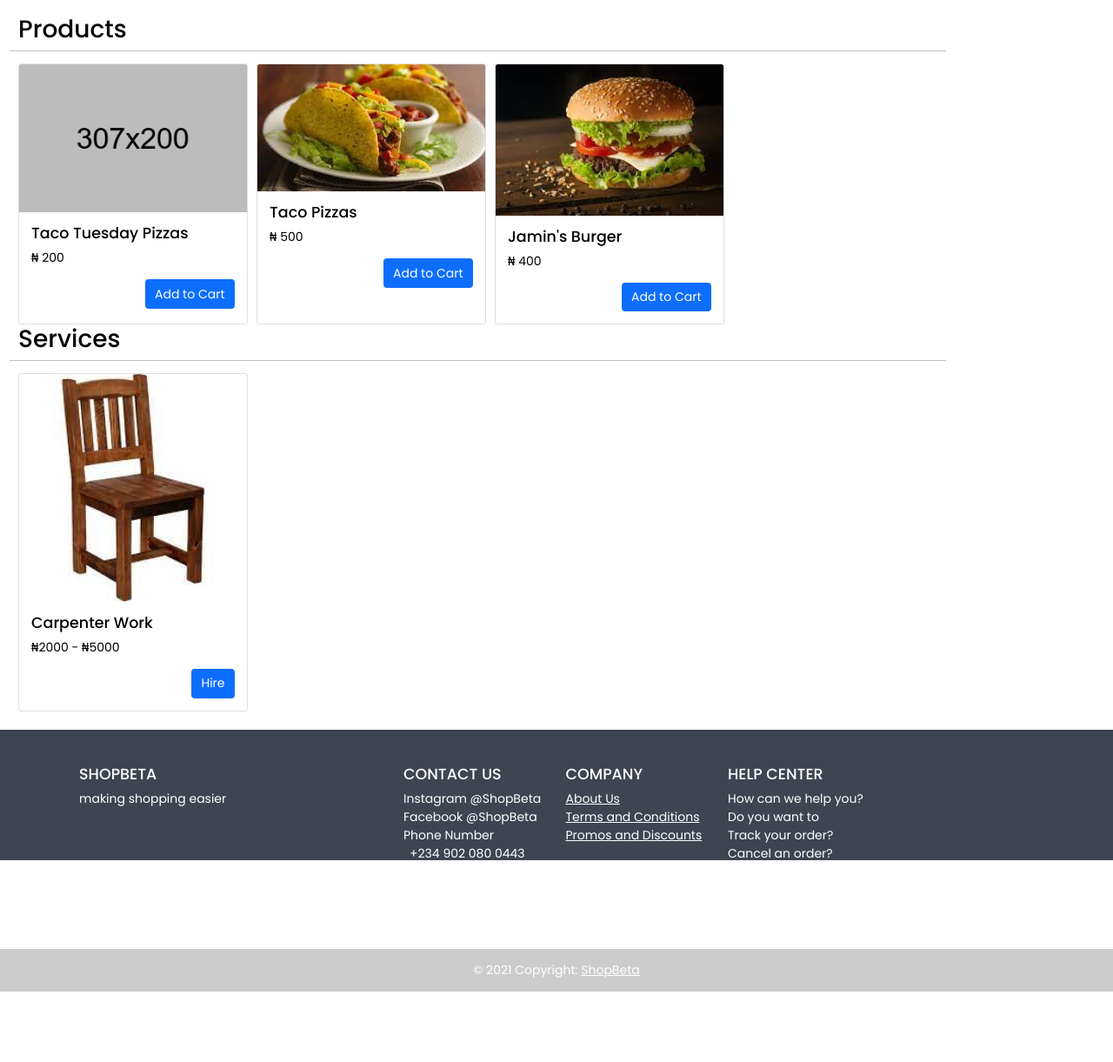
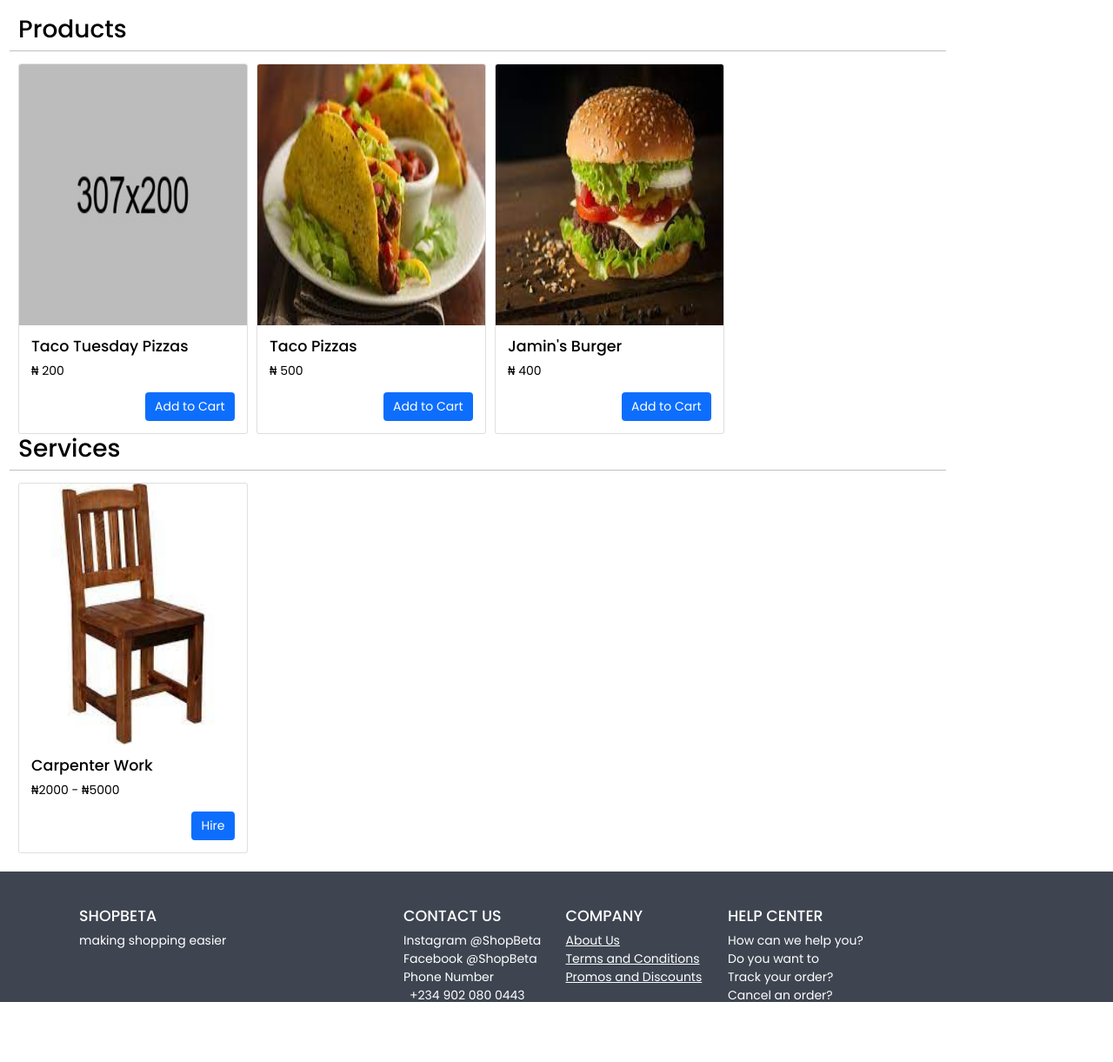
Before and after one commit to Josh596/multi-vendor-ecommerce, a Django app: page /search/ in a window 1280 px wide. Shown: the part 103-1324 px from the top of the page at 87% size. Before the commit the page ends 1243 px from the top, so only its background shows below. Run offline with Django 3.2, Linux system fonts and the light colour scheme; data comes from the database, SQL or seed files in the repository; parts of the project's set-up code (start-up, migrations or seed data) failed here and were passed over.

Commit message:
Modified UI on Search Result

```diff
--- a/store/templates/store/search-results.html
+++ b/store/templates/store/search-results.html
@@ -12,8 +12,8 @@
         <hr>
         <div class="d-flex flex-wrap" style="gap: 10px;">
             {% for product in products %}
-            <div class="card w-25">
-                <img src="{{product.image.url}}" class="card-img-top" alt="{{product.title}}">
+            <div class="card item-card">
+                <img src="{{product.image.url}}" class="card-img-top item-img" alt="{{product.title}}">
                 <div class="card-body">
                     <h5 class="card-title" style="font-weight: 500px; color: #0000; line-height: 21px;"><a
                             style="text-decoration: none; font-weight: 500; color:black; line-height: 21px;"
@@ -38,8 +38,8 @@
         <hr>
         <div class="d-flex flex-wrap" style="gap: 10px;">
             {% for service in services %}
-            <div class="card w-25">
-                <img src="{{service.image.url}}" class="card-img-top" alt="{{product.title}}">
+            <div class="card item-card">
+                <img src="{{service.image.url}}" class="card-img-top item-img" alt="{{product.title}}">
                 <div class="card-body">
                     <h5 class="card-title" style="font-weight: 500px; color: #0000; line-height: 21px;"><a
                             style="text-decoration: none; font-weight: 500; color:black; line-height: 21px;"
```
